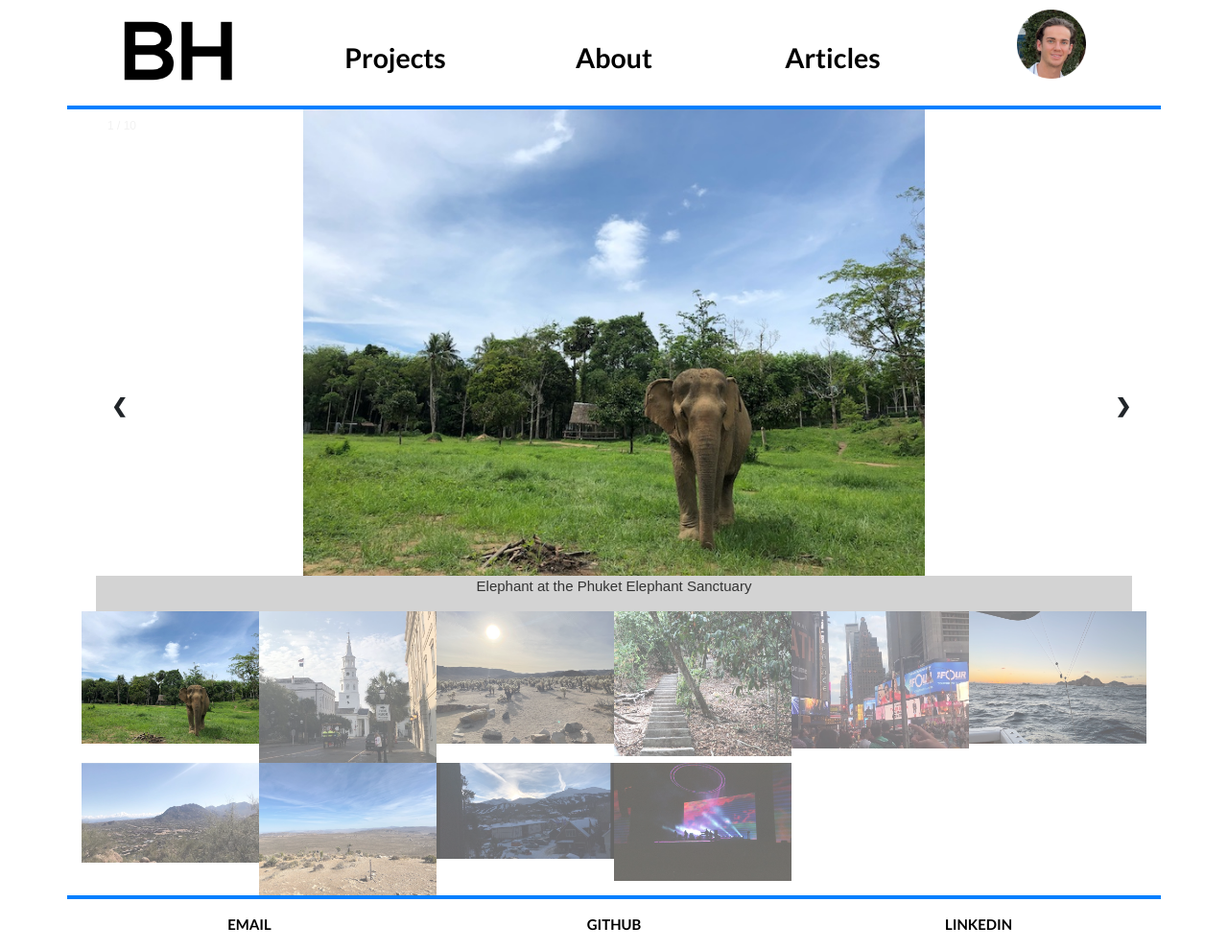
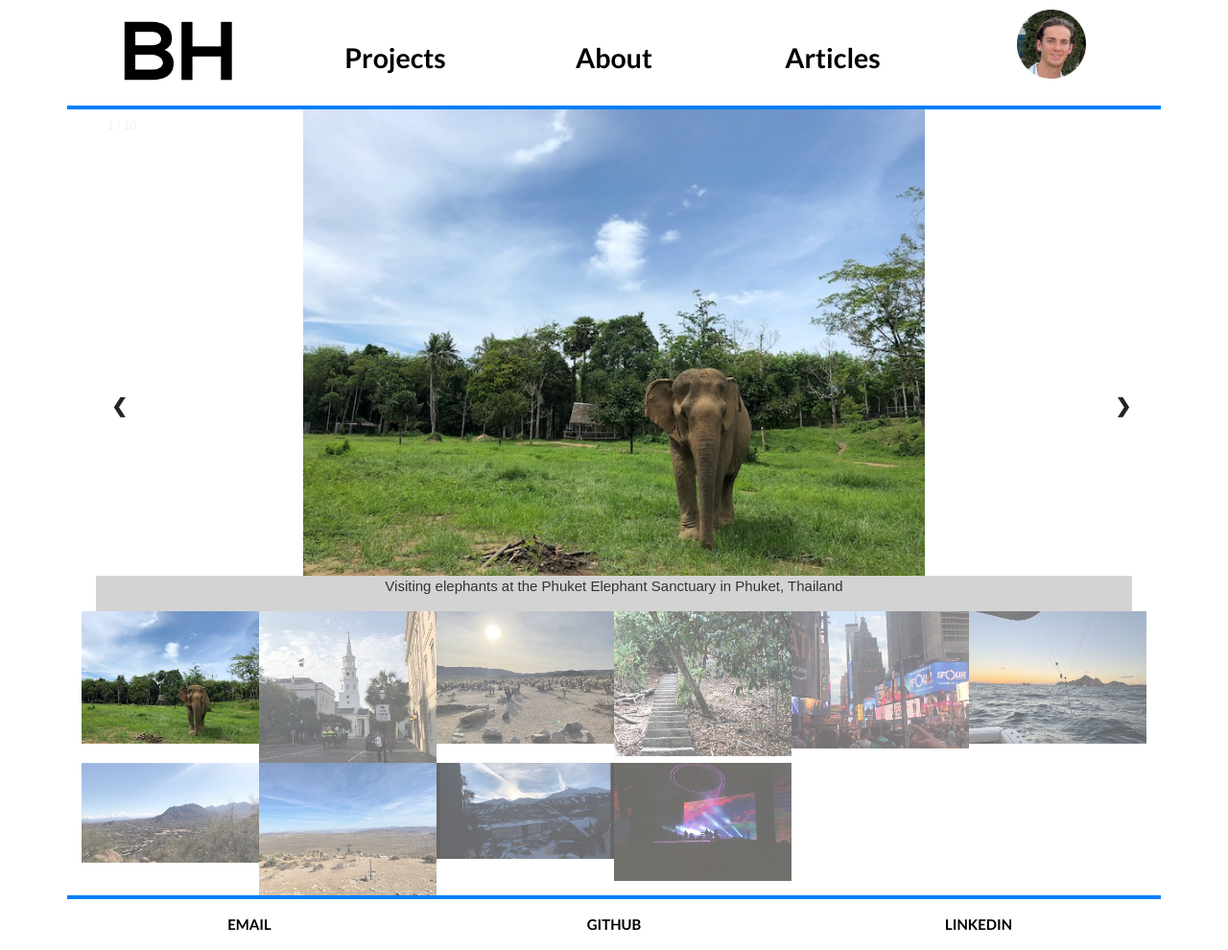
Before and after one commit to beauhodes/beauhodes.github.io, a Jekyll site: the page built from gallery/index.html, in a window 1280 px wide. Shown: the whole page at 96% size. Built offline with Jekyll 4.4.1, drawn with Linux system fonts in a browser that asks for light colours; nearby versions of some CDN libraries.

Commit message:
Update index.html

```diff
--- a/gallery/index.html
+++ b/gallery/index.html
@@ -69,7 +69,7 @@ title: Travel Gallery
   <!-- Thumbnail images -->
   <div class="row">
     <div class="column">
-      <img class="demo cursor" src="thailand2.jpg" style="width:100%" onclick="currentSlide(1)" alt="Elephant at the Phuket Elephant Sanctuary">
+      <img class="demo cursor" src="thailand2.jpg" style="width:100%" onclick="currentSlide(1)" alt="Visiting elephants at the Phuket Elephant Sanctuary in Phuket, Thailand">
     </div>
     <div class="column">
       <img class="demo cursor" src="charleston1.jpg" style="width:100%" onclick="currentSlide(2)" alt="Charleston, South Carolina">
```
